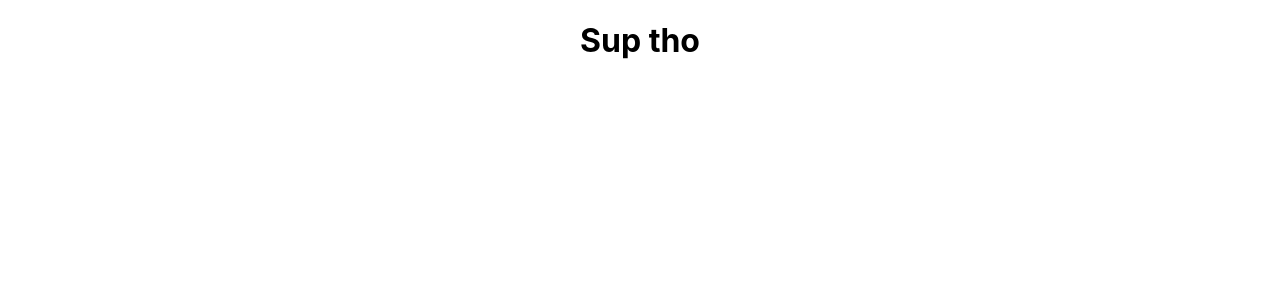
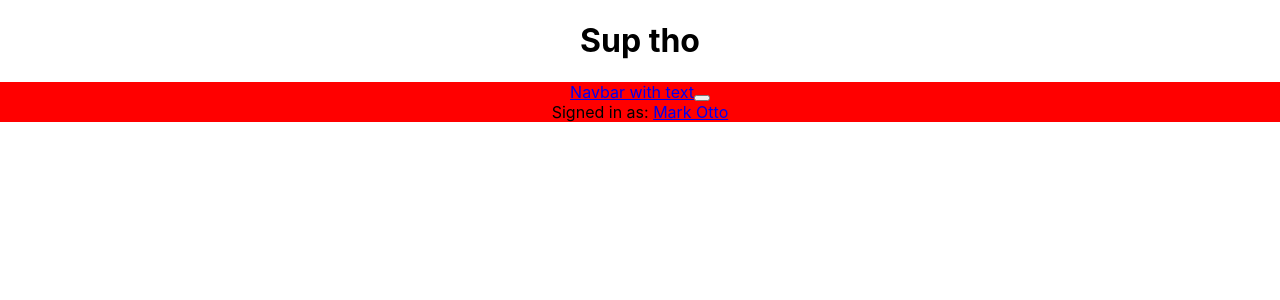
Before and after one commit to bryan-emerson/portfolio, a React (Create React App) app: page / in a window 1280 px wide. Shown: the top 300 px of the page. Built offline with nearby package versions, Linux system fonts and the light colour scheme.

Commit message:
npm inst bootstrap and instantiate nav component

```diff
--- a/package.json
+++ b/package.json
@@ -7,6 +7,7 @@
     "@testing-library/react": "^11.2.6",
     "@testing-library/user-event": "^12.8.3",
     "react": "^17.0.2",
+    "react-bootstrap": "^1.6.0",
     "react-dom": "^17.0.2",
     "react-scripts": "4.0.3",
     "web-vitals": "^1.1.2"
--- a/src/App.js
+++ b/src/App.js
@@ -1,9 +1,12 @@
 import './App.css';
+import Nav from './components/Nav';
+
 
 function App() {
   return (
     <div className="App">
       <h1>Sup tho</h1>
+      <Nav />
     </div>
   );
 }
--- a/src/components/Nav/index.js
+++ b/src/components/Nav/index.js
@@ -0,0 +1,20 @@
+import React, { Component } from 'react'
+import Navbar from 'react-bootstrap/Navbar'
+import './style.css'
+
+
+export default class Nav extends Component {
+  render() {
+    return (
+      <Navbar className="nav">
+        <Navbar.Brand href="#home">Navbar with text</Navbar.Brand>
+        <Navbar.Toggle />
+        <Navbar.Collapse className="justify-content-end">
+          <Navbar.Text>
+            Signed in as: <a href="#login">Mark Otto</a>
+          </Navbar.Text>
+        </Navbar.Collapse>
+      </Navbar>
+    )
+  }
+}
--- a/src/components/Nav/style.css
+++ b/src/components/Nav/style.css
@@ -0,0 +1,3 @@
+.nav {
+  background-color: red;
+}
```
Also changed, not shown: 1 other file (tests, documents, lock files or other folders).
